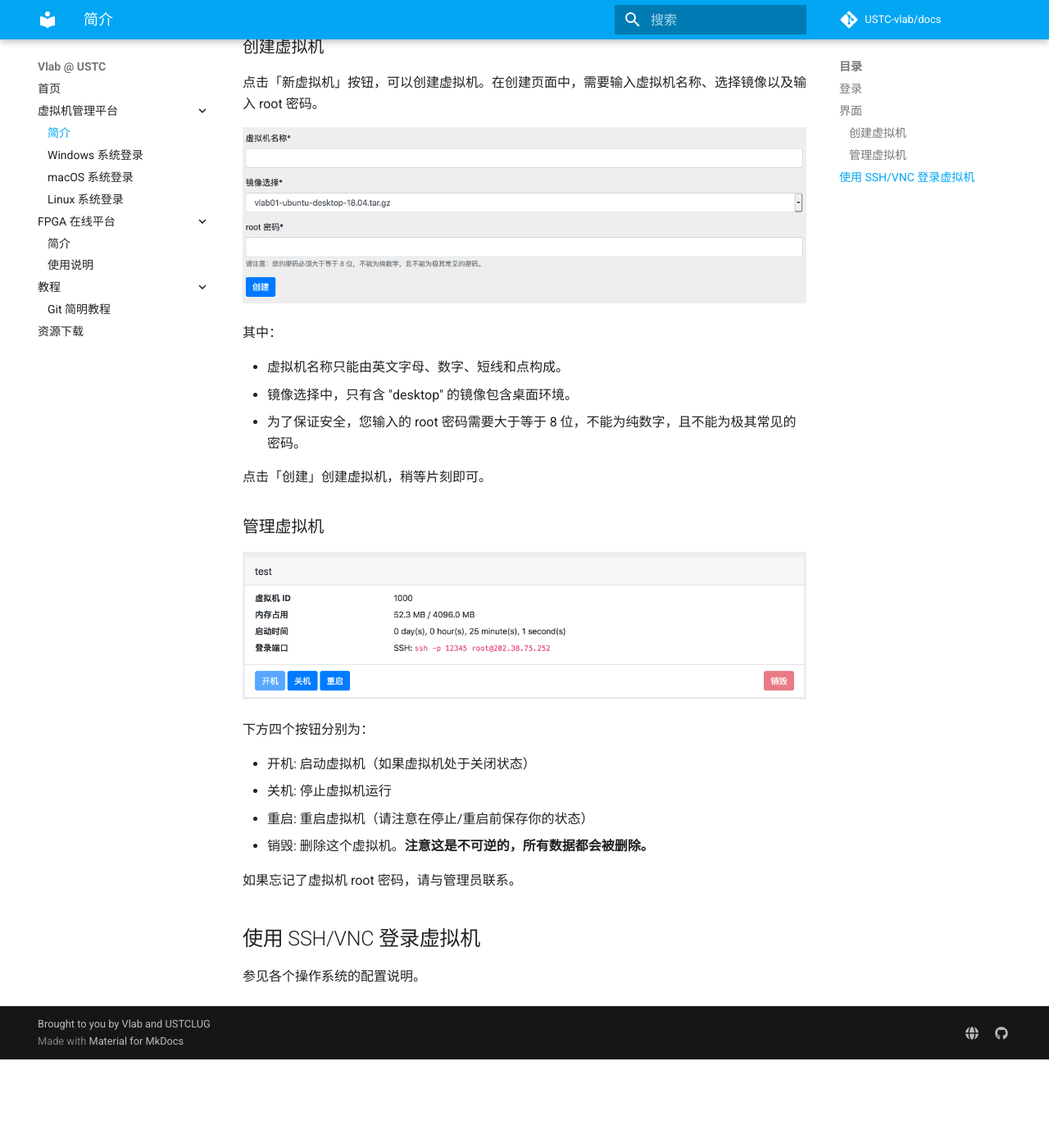
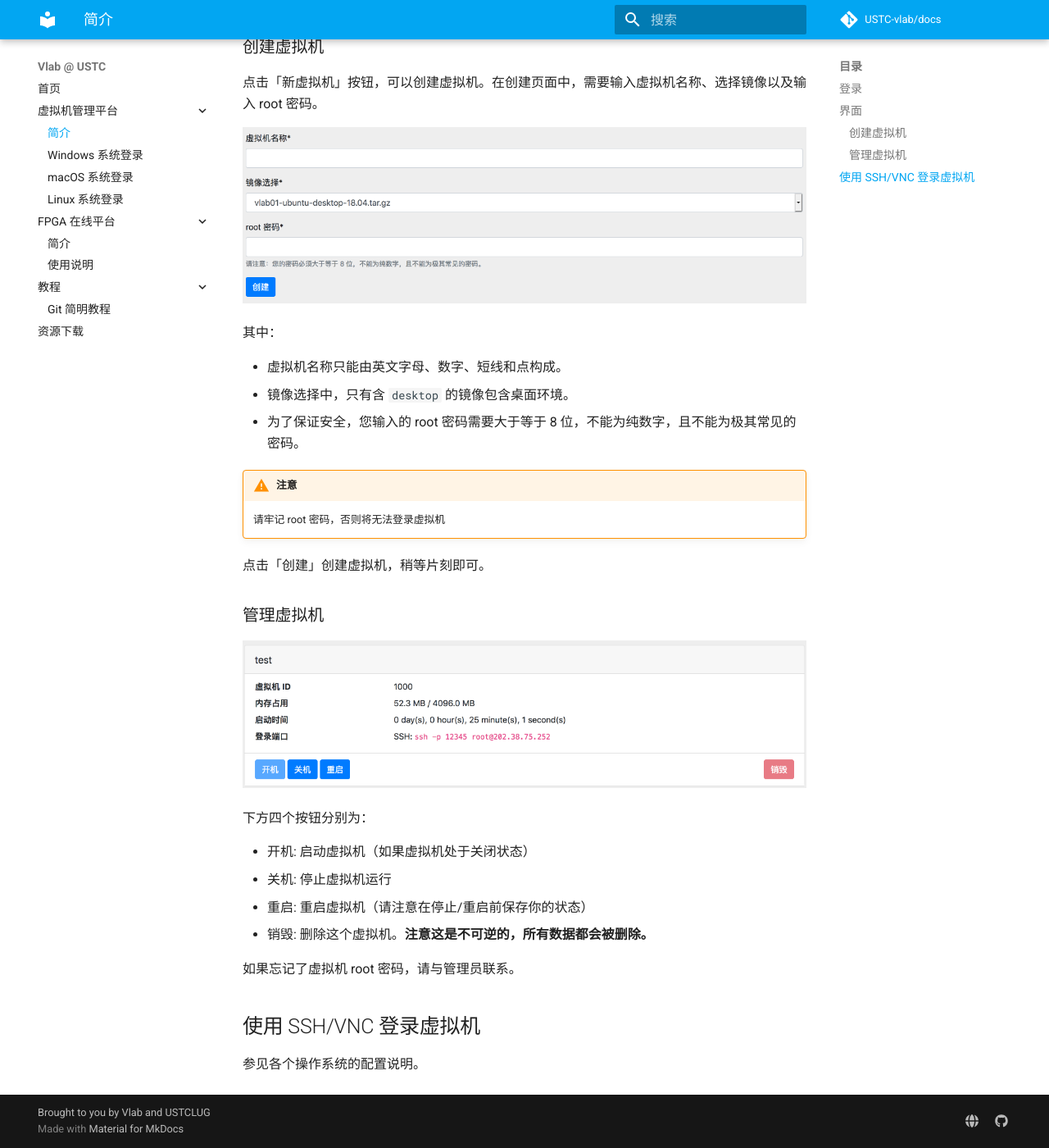
Before and after one commit to USTC-vlab/docs, an MkDocs documentation site: the page built from docs/vm/index.md, in a window 1280 px wide and 1400 px high, scrolled down 600 px. Shown: the whole window at 82% size. Built offline with MkDocs 1.6.1 and Material for MkDocs 9.7.7, drawn with Linux system fonts in a browser that asks for light colours; comment, search, counter and statistics services are not loaded; before the commit the page ends 1892 px from its top, so only the background shows below that.

Commit message:
Formatting

```diff
--- a/docs/assets/css/extra.css
+++ b/docs/assets/css/extra.css
@@ -3,3 +3,7 @@
 	margin-left: auto;
 	margin-right: auto;
 }
+
+.red-important {
+	color: red !important;
+}
--- a/docs/vm/index.md
+++ b/docs/vm/index.md
@@ -19,8 +19,12 @@
 其中：
 
 - 虚拟机名称只能由英文字母、数字、短线和点构成。
-- 镜像选择中，只有含 "desktop" 的镜像包含桌面环境。
+- 镜像选择中，只有含 `desktop` 的镜像包含桌面环境。
 - 为了保证安全，您输入的 root 密码需要大于等于 8 位，不能为纯数字，且不能为极其常见的密码。
+
+!!! warning "注意"
+
+    请牢记 root 密码，否则将无法登录虚拟机
 
 点击「创建」创建虚拟机，稍等片刻即可。
 
```
